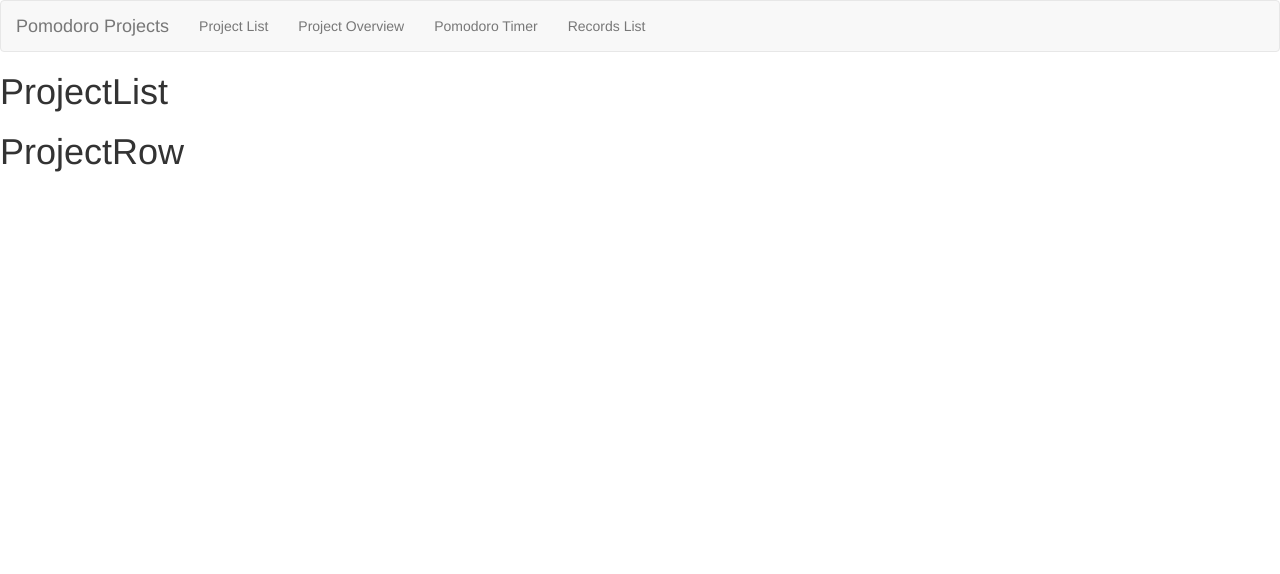
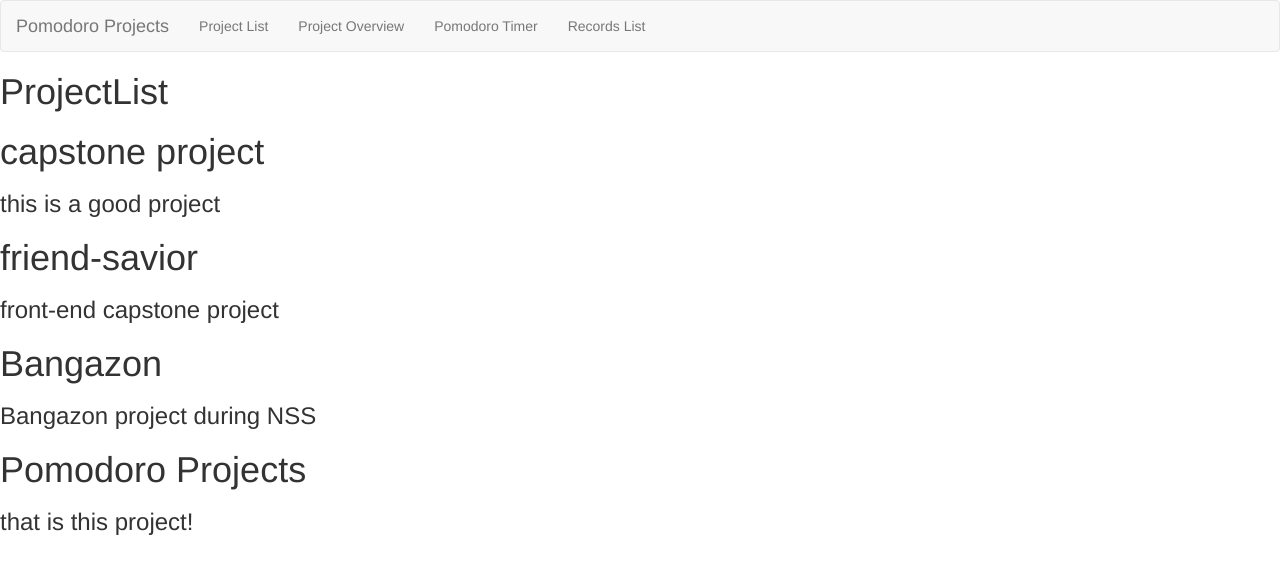
Before and after one commit to DrakeMorrison/TeamPomodoro, a React (Create React App) app: page /projectlist in a window 1280 px wide. Shown: the top 574 px of the page. Built offline with nearby package versions, Linux system fonts and the light colour scheme.

Commit message:
initialData rendered with props

```diff
--- a/src/app/app.jsx
+++ b/src/app/app.jsx
@@ -5,6 +5,25 @@ import ProjectList from '../components/ProjectList/ProjectList';
 import PomodoroTimer from '../components/PomodoroTimer/PomodoroTimer';
 import RecordsList from '../components/RecordsList/RecordsList';
 import SplashPage from '../components/SplashPage'
+import initialData from '../initialData';
+
+const renderMergedProps = (component, ...rest) => {
+  const finalProps = Object.assign({}, ...rest);
+  return (
+    React.createElement(component, finalProps)
+  );
+};
+
+const CustomRoute = ({component, authed, ...rest}) => {
+  return (
+    <Route
+      {...rest}
+      render={props =>
+        renderMergedProps(component, props, rest)
+      }
+    />
+  );
+};
 
 export default class App extends React.Component {
   render() {
@@ -16,21 +35,25 @@ export default class App extends React.Component {
               exact path='/'
               component={SplashPage}
             />
-            <Route
+            <CustomRoute
               path='/projectlist'
               component={ProjectList}
+              initialData={initialData}
             />
-            <Route
+            <CustomRoute
               path='/overview'
               component={Overview}
+              initialData={initialData}
             />
-            <Route
+            <CustomRoute
               path='/timer'
               component={PomodoroTimer}
+              initialData={initialData}
             />
-            <Route
+            <CustomRoute
               path='/records'
               component={RecordsList}
+              initialData={initialData}
             />
           </Switch>
         </BrowserRouter>
--- a/src/components/Overview/ActiveInventoryColumn/ActiveInventoryColumn.jsx
+++ b/src/components/Overview/ActiveInventoryColumn/ActiveInventoryColumn.jsx
@@ -1,10 +1,17 @@
 import React from 'react';
+import TaskRow from '../TaskRow/TaskRow';
 
 export default class ActiveInventoryColumn extends React.Component {
   render() {
+
+    const listOfTasks = this.props.tasks.map(task => {
+        return <TaskRow key={task.id} task={task} />
+    });
+
     return (
       <div className='ActiveInventoryColumn'>
         <h1>ActiveInventoryColumn</h1>
+        {listOfTasks}
       </div>
     );
   }
--- a/src/components/Overview/Overview.jsx
+++ b/src/components/Overview/Overview.jsx
@@ -10,8 +10,8 @@ export default class Overview extends React.Component {
         <Nav />
         <h1>ProjectOverview</h1>
 
-        <ActiveInventoryColumn />
-        <TodayColumnList />
+        <ActiveInventoryColumn tasks={this.props.initialData.tasks}/>
+        <TodayColumnList data={this.props.initialData}/>
 
       </div>
     );
--- a/src/components/Overview/TodayColumnList/TodayColumn/TaskRow/TaskRow.jsx
+++ b/src/components/Overview/TaskRow/TaskRow.jsx
@@ -5,6 +5,7 @@ export default class TaskRow extends React.Component {
     return (
       <div className='TaskRow'>
         <h1>TaskRow</h1>
+        {this.props.task.name}
       </div>
     );
   }
--- a/src/components/Overview/TodayColumnList/TodayColumn/TodayColumn.jsx
+++ b/src/components/Overview/TodayColumnList/TodayColumn/TodayColumn.jsx
@@ -1,12 +1,18 @@
 import React from 'react';
-import TaskRow from './TaskRow/TaskRow';
+import TaskRow from '../../TaskRow/TaskRow';
 
 export default class TodayColumn extends React.Component {
   render() {
+
+    const listOfTasksByUser = this.props.data.tasks.map(task => {
+      if (task.userId === this.props.user.id) {
+        return <TaskRow key={task.id} task={task} />
+      }
+  });
     return (
       <div className='TodayColumn'>
-        <h1>TodayColumn</h1>
-        <TaskRow />
+        <h1>TodayColumn: {this.props.user.name}</h1>
+        {listOfTasksByUser}
       </div>
     );
   }
--- a/src/components/Overview/TodayColumnList/TodayColumnList.jsx
+++ b/src/components/Overview/TodayColumnList/TodayColumnList.jsx
@@ -3,10 +3,15 @@ import TodayColumn from './TodayColumn/TodayColumn';
 
 export default class TodayColumnList extends React.Component {
   render() {
+
+    const listOfUsers = this.props.data.users.map(user => {
+      return <TodayColumn key={user.id} data={this.props.data} user={user} />
+    });
+
     return (
       <div className='TodayColumnList'>
         <h1>TodayColumnList</h1>
-        <TodayColumn />
+        {listOfUsers}
       </div>
     );
   }
--- a/src/components/ProjectList/ProjectList.jsx
+++ b/src/components/ProjectList/ProjectList.jsx
@@ -4,11 +4,18 @@ import ProjectRow from './ProjectRow/ProjectRow';
 
 export default class ProjectList extends React.Component {
   render() {
+
+    const listOfProjects = this.props.initialData.projects.map(project => {
+      return (
+        <ProjectRow key={project.id} project={project}/>
+      );
+    });
+
     return (
       <div className='ProjectList'>
         <Nav />
         <h1>ProjectList</h1>
-        <ProjectRow />
+        {listOfProjects}
       </div>
     );
   }
--- a/src/components/ProjectList/ProjectRow/ProjectRow.jsx
+++ b/src/components/ProjectList/ProjectRow/ProjectRow.jsx
@@ -4,7 +4,8 @@ export default class ProjectRow extends React.Component {
   render() {
     return (
       <div className='ProjectList'>
-        <h1>ProjectRow</h1>
+        <h1>{this.props.project.name}</h1>
+        <h3>{this.props.project.description}</h3>
       </div>
     );
   }
--- a/src/components/RecordsList/RecordsList.jsx
+++ b/src/components/RecordsList/RecordsList.jsx
@@ -4,11 +4,16 @@ import TaskRecord from './TaskRecord/TaskRecord';
 
 export default class RecordsList extends React.Component {
   render() {
+
+    const listOfRecords = this.props.initialData.records.map(record => {
+      return <TaskRecord key={record.id} record={record} />
+    });
+
     return (
       <div className='RecordsList'>
         <Nav />
         <h1>RecordsList</h1>
-        <TaskRecord />
+        {listOfRecords}
       </div>
     );
   }
--- a/src/components/RecordsList/TaskRecord/TaskRecord.jsx
+++ b/src/components/RecordsList/TaskRecord/TaskRecord.jsx
@@ -5,6 +5,8 @@ export default class TaskRecord extends React.Component {
     return (
       <div className='TaskRecord'>
         <h1>TaskRecord</h1>
+        <h2>{this.props.record.id}</h2>
+        <h3>{this.props.record.temporalResonance}</h3>
       </div>
     );
   }
--- a/src/components/nav.jsx
+++ b/src/components/nav.jsx
@@ -24,8 +24,8 @@ export default class Nav extends React.Component {
               <li><Link to='/timer'>Pomodoro Timer</Link></li>
               <li><Link to='/records'>Records List</Link></li>
             </ul>
+          </div>
 
-          </div>
         </div>
       </nav>
       );
--- /dev/null
+++ b/src/initialData.js
@@ -0,0 +1,146 @@
+const initialData = {
+  users: [
+    {
+      id: 0,
+      firebaseId: 'a;lsdkfjasldfj',
+      name: 'Michael',
+    },
+    {
+      id: 1,
+      firebaseId: 'a;lsdkjf;aljdf',
+      name: 'Maken',
+    },
+    {
+      id: 2,
+      firebaseId: 'a;lsdkjf;aljdfalsjd',
+      name: 'Anna',
+    },
+    {
+      id: 3,
+      firebaseId: 'a;lsdkjf;aalsdkhjljdf',
+      name: 'Drake',
+    },
+  ],
+  usersToProjects: [
+    {
+      id: 0,
+      userId: 0,
+      projectId: 0,
+    },
+    {
+      id: 1,
+      userId: 1,
+      projectId: 1,
+    },
+    {
+      id: 2,
+      userId: 2,
+      projectId: 2,
+    },
+    {
+      id: 3,
+      userId: 3,
+      projectId: 3,
+    },
+  ],
+  projects: [
+    {
+      id: 0,
+      name: 'capstone project',
+      isArchived: false,
+      description: 'this is a good project',
+    },
+    {
+      id: 1,
+      name: 'friend-savior',
+      isArchived: false,
+      description: 'front-end capstone project',
+    },
+    {
+      id: 2,
+      name: 'Bangazon',
+      isArchived: false,
+      description: 'Bangazon project during NSS',
+    },
+    {
+      id: 3,
+      name: 'Pomodoro Projects',
+      isArchived: false,
+      description: 'that is this project!',
+    },
+  ],
+  tasks: [
+    {
+      id: 0,
+      name: 'finish initialData',
+      estimatedPomodori: 3,
+      actualPomodori: 4,
+      internalInterruptions: 2,
+      externalInterruptions: 4,
+      userId: 0,
+      isArchived: false,
+      projectId: 0,
+      recordId: 0,
+    },
+    {
+      id: 1,
+      name: 'start new projects!',
+      estimatedPomodori: 3,
+      actualPomodori: 4,
+      internalInterruptions: 2,
+      externalInterruptions: 4,
+      userId: 1,
+      isArchived: false,
+      projectId: 1,
+      recordId: 1,
+    },
+    {
+      id: 2,
+      name: 'finish old projects',
+      estimatedPomodori: 3,
+      actualPomodori: 4,
+      internalInterruptions: 2,
+      externalInterruptions: 4,
+      userId: 2,
+      isArchived: false,
+      projectId: 2,
+      recordId: 2,
+    },
+    {
+      id: 3,
+      name: 'learn new stuff',
+      estimatedPomodori: 3,
+      actualPomodori: 4,
+      internalInterruptions: 2,
+      externalInterruptions: 4,
+      userId: 3,
+      isArchived: false,
+      projectId: 3,
+      recordId: 3,
+    },
+  ],
+  records: [
+    {
+      id: 0,
+      temporalResonance: '2019-02-03',
+      projectId: 0,
+    },
+    {
+      id: 1,
+      temporalResonance: '2019-02-03',
+      projectId: 1,
+    },
+    {
+      id: 2,
+      temporalResonance: '2019-02-03',
+      projectId: 2,
+    },
+    {
+      id: 3,
+      temporalResonance: '2019-02-03',
+      projectId: 3,
+    },
+  ]
+};
+
+export default initialData;
```
